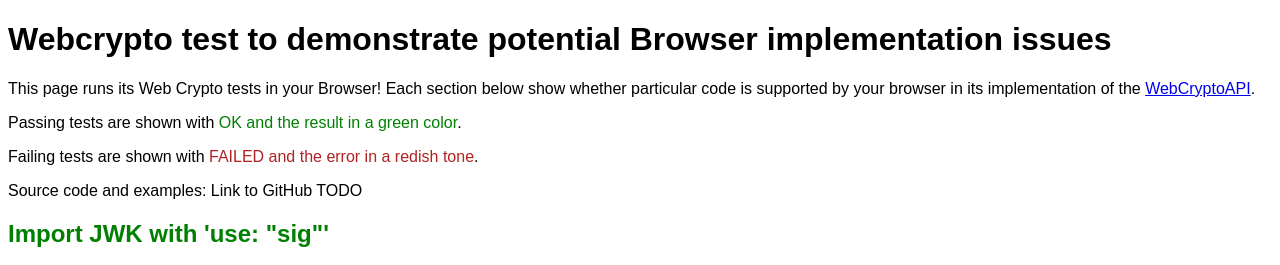
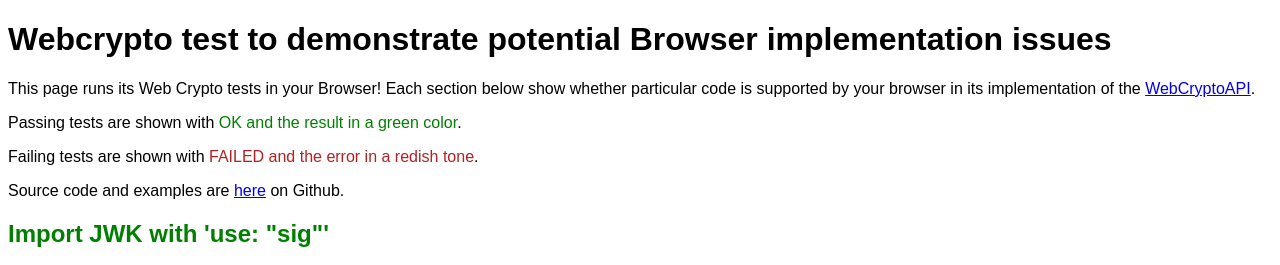
Before and after one commit to henrjk/webcrypto-tests, a plain HTML site: page index.html in a window 1280 px wide. Shown: the top 265 px of the page. Drawn offline with Linux system fonts and the light colour scheme.

Commit message:
add links to rawgit.com and source on github

```diff
--- a/index.html
+++ b/index.html
@@ -54,7 +54,7 @@
     <p>Passing tests are shown with <span class="ok"> OK and the result in a green color</span>.</p>
     <p>Failing tests are shown with <span class="failed"> FAILED and the error in a redish tone</span>.</p>
     <p>
-        Source code and examples: Link to GitHub TODO
+        Source code and examples are <a href="https://github.com/henrjk/webcrypto-tests">here</a> on Github.
     </p>
     <h2 id='importjwk_with_use_sig' >Import JWK with 'use: "sig"' </h2>
     <script>
@@ -103,7 +103,6 @@
         }
         importjwk_omit_use_sig()
     </script>
-</p>
 
 
 </body>
```
Also changed, not shown: README.md.
